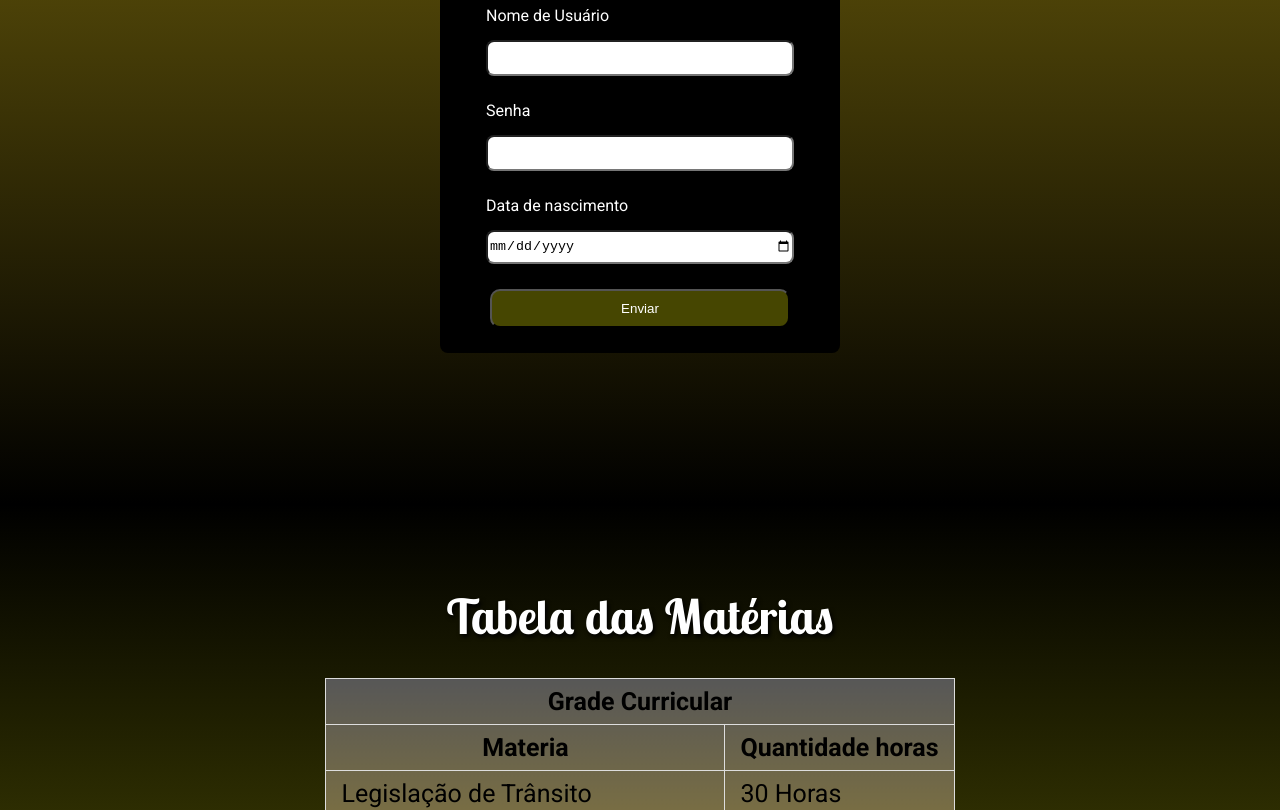
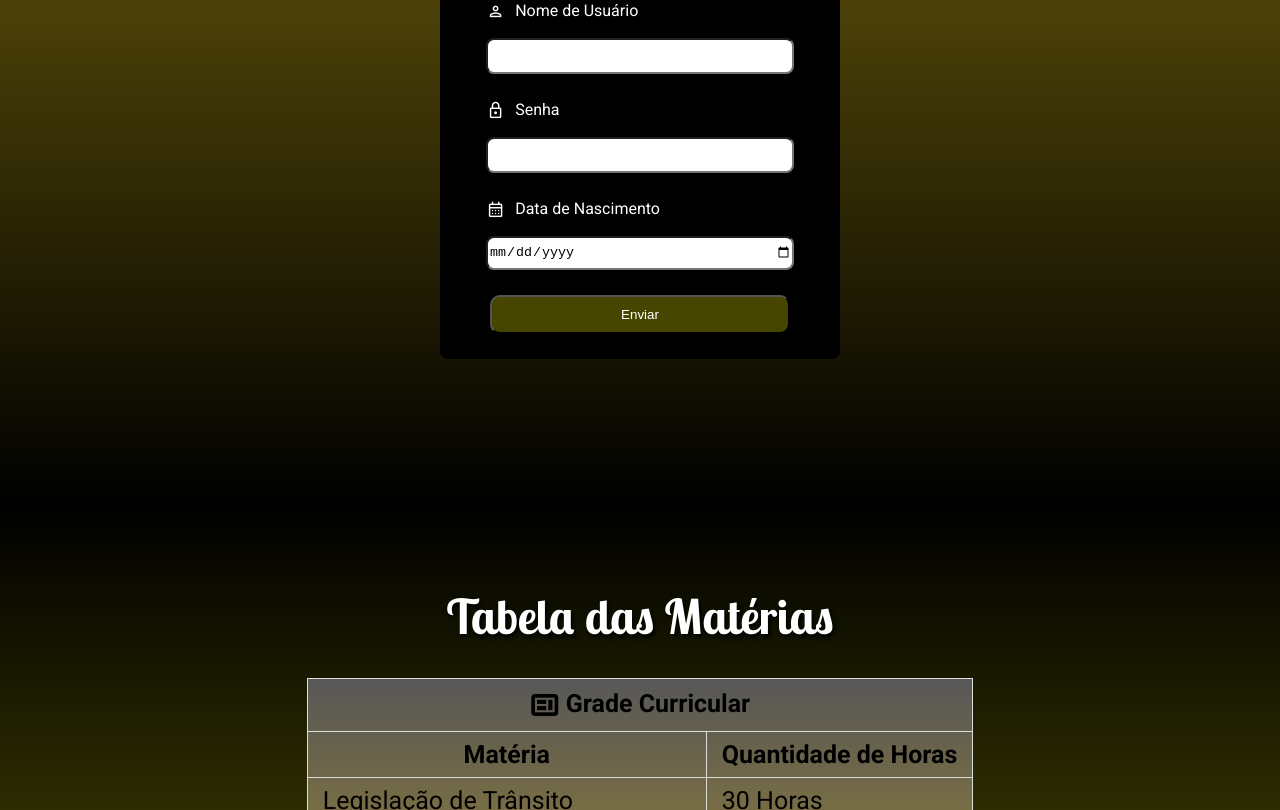
Before and after one commit to LuanDevCode/login-auto-escola, a plain HTML site: page index.html in a window 1280 px wide. Shown: the part 336-1146 px from the top of the page. Drawn offline with nearby package versions, Linux system fonts and the light colour scheme.

Commit message:
Icones adicionados no site

```diff
--- a/estilo.css
+++ b/estilo.css
@@ -99,3 +99,37 @@ td:hover {
     transform: translateX(-5px);
     transition: 0.5s;
 }
+
+label[for="name"]::before {
+    font-family: 'Material Symbols Outlined';
+    content: "person";
+    font-size: 1.2em;
+    margin-right: 6px;
+    /* controla a distância do texto */
+    vertical-align: middle;
+    /* ajuda no alinhamento */
+}
+
+label[for="password"]::before {
+    font-family: 'Material Symbols Outlined';
+    content: "lock";
+    font-size: 1.2em;
+    margin-right: 6px;
+    vertical-align: middle;
+}
+
+label[for="nascimento"]::before {
+    font-family: 'Material Symbols Outlined';
+    content: "calendar_month";
+    font-size: 1.2em;
+    margin-right: 6px;
+    vertical-align: middle;
+}
+
+.th-grade::before {
+    font-family: 'Material Symbols Outlined';
+    content: "contextual_token";
+    font-size: 1.2em;
+    margin-right: 6px;
+    vertical-align: middle;
+}
--- a/index.html
+++ b/index.html
@@ -5,40 +5,60 @@
   <meta charset="UTF-8">
   <meta name="viewport" content="width=device-width, initial-scale=1.0">
   <title>Aula-Leo</title>
+
+  <!-- Estilo próprio -->
   <link rel="stylesheet" href="estilo.css">
+
+  <!-- Fontes Google -->
   <link rel="preconnect" href="https://fonts.googleapis.com">
   <link rel="preconnect" href="https://fonts.gstatic.com" crossorigin>
-    <link href="https://fonts.googleapis.com/css2?family=Roboto:ital,wght@0,100..900;1,100..900&display=swap"
-        rel="stylesheet">
-    <link
-        href="https://fonts.googleapis.com/css2?family=Lobster+Two:ital,wght@0,400;0,700;1,400;1,700&family=Roboto:ital,wght@0,100..900;1,100..900&display=swap"
-        rel="stylesheet">
+  <link href="https://fonts.googleapis.com/css2?family=Roboto:ital,wght@0,100..900;1,100..900&display=swap" rel="stylesheet">
+  <link href="https://fonts.googleapis.com/css2?family=Lobster+Two:ital,wght@0,400;0,700;1,400;1,700&family=Roboto:ital,wght@0,100..900;1,100..900&display=swap" rel="stylesheet">
+
+  <!-- Google Icons -->
+  <link rel="stylesheet" href="https://fonts.googleapis.com/css2?family=Material+Symbols+Outlined" />
 </head>
 
 <body>
+  <!-- Formulário -->
   <div class="container-form">
     <div class="section">
       <h1 class="titulo">Auto Escola</h1>
       <div class="container">
         <form method="get" action="">
-                    <h1>Login de Usuário</h1> <label for="name">Nome de Usuário</label> <input type="text" id="name"
-                        required class="interacao"> <label for="password">Senha</label> <input type="password"
-                        name="password" id="password" required class="interacao"> <label for="nascimento">Data de
-                        nascimento</label> <input type="date" name="Data-de-nascimento" id="nascimento"
-                        class="interacao" required> <input type="submit" value="Enviar">
+          <h1>Login de Usuário</h1>
+
+          <label for="name">
+            Nome de Usuário
+          </label>
+          <input type="text" id="name" required class="interacao">
+
+          <label for="password">
+             Senha
+          </label>
+          <input type="password" name="password" id="password" required class="interacao">
+
+          <label for="nascimento">
+             Data de Nascimento
+          </label>
+          <input type="date" name="Data-de-nascimento" id="nascimento" class="interacao" required>
+
+          <input type="submit" value="Enviar">
         </form>
       </div>
     </div>
   </div>
+
+  <!-- Tabela -->
   <div class="container-tabela">
     <h1 class="titulo">Tabela das Matérias</h1>
     <table>
       <tr>
-                <th colspan="2">Grade Curricular</th>
+        <th colspan="2" class="th-grade">Grade Curricular</th>
       </tr>
       <tr>
-                <th>Materia</th>
-                <th>Quantidade horas</th>
+        <th>Matéria</th>
+        <th>Quantidade de Horas</th>
       </tr>
       <tr>
         <td>Legislação de Trânsito</td>
@@ -58,7 +78,7 @@
       </tr>
       <tr>
         <td>Estacionamento e Manobras</td>
-                <td rowspan="2">17,5 horas</td>
+        <td rowspan="2">17,5 Horas</td>
       </tr>
       <tr>
         <td>Noções de Mecânica Automotiva</td>
```
Lines whose indentation alone changed are shown as unchanged.
